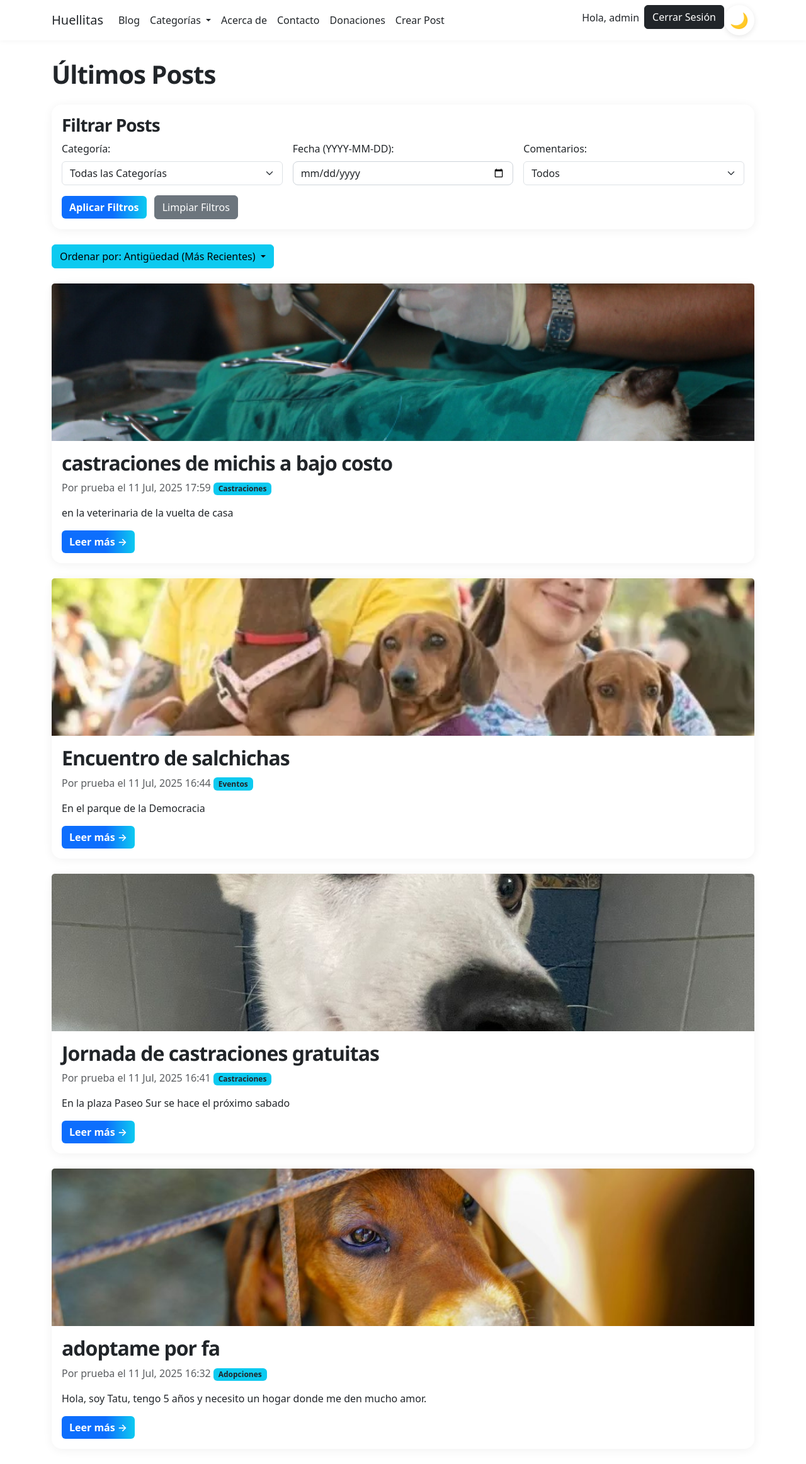
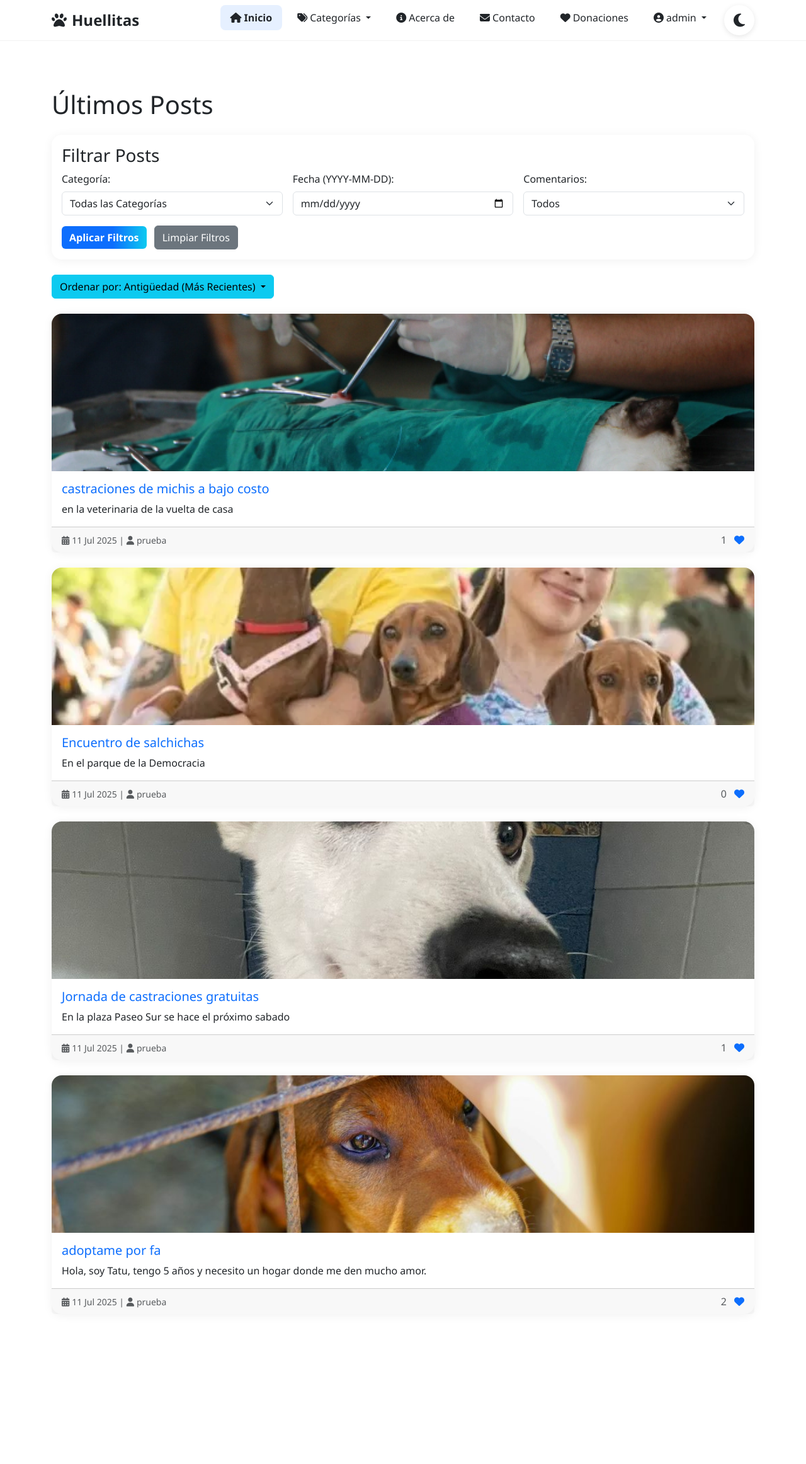
Before and after one commit to DaroNelson/DjangoBlogHuellita, a Django app: page / in a window 1280 px wide. Shown: the whole page at 63% size. After the commit the page ends 2086 px from the top, so only its background shows below. Run offline with Django 5.2, Linux system fonts and the light colour scheme; a user stored in the database is signed in; data comes from the database, SQL or seed files in the repository; both versions use the stored data as it was after the commit; some libraries are stand-ins or nearby versions.

Commit message:
barra mejorada

```diff
--- a/blog/static/css/styles.css
+++ b/blog/static/css/styles.css
@@ -1,14 +1,62 @@
 /* Navbar transparente y con blur */
 .navbar {
-    background-color: rgba(255,255,255,0.7) !important;
-    backdrop-filter: blur(8px);
-    box-shadow: 0 2px 8px rgba(0,0,0,0.04);
-    transition: background 0.3s, box-shadow 0.3s;
+    transition: background-color 0.3s ease, box-shadow 0.3s ease;
+    background-color: rgba(255, 255, 255, 0.8);
+    backdrop-filter: blur(10px);
+    -webkit-backdrop-filter: blur(10px);
+    border-bottom: 1px solid rgba(0,0,0,0.05);
 }
 
+.navbar.scrolled {
+    background-color: rgba(255, 255, 255, 0.95);
+    box-shadow: 0 2px 10px rgba(0,0,0,0.1);
+}
+
+.navbar-brand {
+    font-weight: 700;
+    font-size: 1.5rem;
+    color: #212529;
+}
+
+.nav-link {
+    font-weight: 500;
+    color: #495057;
+    padding: 0.5rem 1rem !important;
+    border-radius: 0.5rem;
+    transition: background-color 0.2s ease, color 0.2s ease;
+    margin: 0 0.25rem;
+}
+
+.nav-link:hover, .nav-link.active {
+    color: #0d6efd;
+    background-color: rgba(13, 110, 253, 0.1);
+}
+
+.nav-link.active {
+    font-weight: 600;
+}
+
+/* Dark Mode Navbar */
 body.dark-mode .navbar {
-    background-color: rgba(24,26,27,0.7) !important;
-    box-shadow: 0 2px 8px rgba(0,0,0,0.18);
+    background-color: rgba(33, 37, 41, 0.8);
+    border-bottom: 1px solid rgba(255,255,255,0.1);
+}
+
+body.dark-mode .navbar.scrolled {
+    background-color: rgba(33, 37, 41, 0.95);
+}
+
+body.dark-mode .navbar-brand {
+    color: #f8f9fa;
+}
+
+body.dark-mode .nav-link {
+    color: #adb5bd;
+}
+
+body.dark-mode .nav-link:hover, body.dark-mode .nav-link.active {
+    color: #66afe9;
+    background-color: rgba(102, 175, 233, 0.1);
 }
 
 /* Contraste de enlaces en navbar transparente */
@@ -54,24 +102,6 @@ body.dark-mode .navbar .nav-link:hover {
 }
 .card:hover {
     box-shadow: 0 4px 32px rgba(0,0,0,0.10);
-}
-
-/* Títulos destacados */
-h1, h2, h3, h4, h5 {
-    font-family: 'Segoe UI', 'Roboto', Arial, sans-serif;
-    font-weight: 700;
-    letter-spacing: -1px;
-}
-
-/* Inputs y formularios */
-.form-control {
-    border-radius: 0.5rem;
-    border: 1px solid #ced4da;
-    transition: border 0.3s, box-shadow 0.3s;
-}
-.form-control:focus {
-    border-color: #0d6efd;
-    box-shadow: 0 0 0 0.2rem rgba(13,110,253,.10);
 }
 
 /* Mejoras en modo oscuro */
@@ -138,15 +168,76 @@ body.dark-mode .form-container {
     border: 1px solid #343a40;
     box-shadow: 0 4px 24px rgba(0,0,0,0.25);
 }
-.form-container h2, .form-container h1 {
-    text-align: center;
-    margin-bottom: 1.5rem;
-    font-weight: 700;
-    color: #212529;
+
+/* ===== Card Enhancements ===== */
+.card {
+    transition: transform 0.3s ease, box-shadow 0.3s ease;
+    border: none;
+    border-radius: 1rem;
 }
-body.dark-mode .form-container h2,
-body.dark-mode .form-container h1 {
-    color: #fff;
+.card:hover {
+    transform: translateY(-5px);
+    box-shadow: 0 8px 30px rgba(0,0,0,0.12);
+}
+.card-img-top {
+    transition: transform 0.3s ease;
+    border-top-left-radius: 1rem;
+    border-top-right-radius: 1rem;
+}
+.card:hover .card-img-top {
+    transform: scale(1.05);
+}
+.card-img-container {
+    overflow: hidden;
+    border-top-left-radius: 1rem;
+    border-top-right-radius: 1rem;
+}
+
+/* Dark Mode Card */
+body.dark-mode .card {
+    background-color: #23272b;
+    box-shadow: 0 4px 24px rgba(0,0,0,0.25);
+}
+body.dark-mode .card .card-title,
+body.dark-mode .card .card-text,
+body.dark-mode .card .text-muted {
+    color: #f8f9fa !important;
+}
+body.dark-mode .card .card-title a {
+    color: #66afe9;
+}
+body.dark-mode .card .card-text {
+    color: #adb5bd !important;
+}
+
+/* Like Button Enhancement */
+.like-btn {
+    transition: color 0.2s ease, transform 0.2s ease;
+}
+.like-btn:hover {
+    color: #dc3545; /* Red color on hover */
+    transform: scale(1.1);
+}
+.like-btn.liked {
+    color: #dc3545;
+}
+
+body.dark-mode .like-btn {
+    color: #adb5bd;
+}
+body.dark-mode .like-btn:hover {
+    color: #e84a5f;
+}
+body.dark-mode .like-btn.liked {
+    color: #e84a5f;
+}
+
+/* General Font Improvements */
+body {
+    font-family: 'Segoe UI', 'Roboto', 'Helvetica Neue', Arial, sans-serif;
+}
+body.dark-mode {
+    color: #e9ecef;
 }
 
 /* Alertas */
--- a/blog/templates/blog/base.html
+++ b/blog/templates/blog/base.html
@@ -14,6 +14,7 @@
     <meta name="viewport" content="width=device-width, initial-scale=1.0">
     <title>{% block title %}Huellitas{% endblock %}</title>
     <link href="https://cdn.jsdelivr.net/npm/bootstrap@5.3.0/dist/css/bootstrap.min.css" rel="stylesheet">
+    <link rel="stylesheet" href="https://cdnjs.cloudflare.com/ajax/libs/font-awesome/6.4.0/css/all.min.css">
     <link rel="stylesheet" type="text/css" href="{% static 'css/styles.css' %}">
     <style>
         body {
@@ -22,82 +23,68 @@
     </style>
 </head>
 <body>
+    <!-- Navbar -->
     <nav class="navbar navbar-expand-lg fixed-top">
         <div class="container">
-            <a class="navbar-brand" href="{% url 'post_list' %}">Huellitas</a>
+            <a class="navbar-brand" href="{% url 'post_list' %}">
+                <i class="fas fa-paw me-2"></i>Huellitas
+            </a>
             <button class="navbar-toggler" type="button" data-bs-toggle="collapse" data-bs-target="#navbarNav" aria-controls="navbarNav" aria-expanded="false" aria-label="Toggle navigation">
                 <span class="navbar-toggler-icon"></span>
             </button>
             <div class="collapse navbar-collapse" id="navbarNav">
-                <ul class="navbar-nav me-auto">
+                <ul class="navbar-nav ms-auto">
                     <li class="nav-item">
-                        <a class="nav-link" href="{% url 'category_overview' %}">Blog</a>
+                        <a class="nav-link {% if request.resolver_match.url_name == 'post_list' %}active{% endif %}" href="{% url 'post_list' %}"><i class="fas fa-home me-1"></i>Inicio</a>
                     </li>
-
-                    {# NUEVO: Menú desplegable de Categorías #}
                     <li class="nav-item dropdown">
-                        <a class="nav-link dropdown-toggle" href="#" id="navbarDropdownCategorias" role="button" data-bs-toggle="dropdown" aria-expanded="false">
-                            Categorías
+                        <a class="nav-link dropdown-toggle" href="#" id="categoriasDropdown" role="button" data-bs-toggle="dropdown" aria-expanded="false">
+                            <i class="fas fa-tags me-1"></i>Categorías
                         </a>
-                        <ul class="dropdown-menu" aria-labelledby="navbarDropdownCategorias">
-                            <li><a class="dropdown-item" href="{% url 'category_overview' %}">Todas las Categorías</a></li>
+                        <ul class="dropdown-menu" aria-labelledby="categoriasDropdown">
+                            <li><a class="dropdown-item" href="{% url 'category_overview' %}">Todas las categorías</a></li>
                             <li><hr class="dropdown-divider"></li>
                             {% for categoria in categorias %}
-                                <li><a class="dropdown-item" href="{% url 'post_list' %}?categoria={{ categoria.nombre }}">{{ categoria.nombre }}</a></li>
+                                <li><a class="dropdown-item" href="{{ categoria.get_absolute_url }}">{{ categoria.nombre }}</a></li>
                             {% endfor %}
                         </ul>
                     </li>
-                    {# FIN NUEVO #}
-
-                    {# NUEVO: Enlace a la sección "Acerca de" #}
                     <li class="nav-item">
-                        <a class="nav-link" href="{% url 'about' %}">Acerca de</a>
+                        <a class="nav-link {% if request.resolver_match.url_name == 'about' %}active{% endif %}" href="{% url 'about' %}"><i class="fas fa-info-circle me-1"></i>Acerca de</a>
                     </li>
-                    {# FIN NUEVO: Enlace a la sección "Acerca de" #}
-
-                    {# NUEVO: Enlace a la sección "Contacto" #}
                     <li class="nav-item">
-                        <a class="nav-link" href="{% url 'contact' %}">Contacto</a>
+                        <a class="nav-link {% if request.resolver_match.url_name == 'contact' %}active{% endif %}" href="{% url 'contact' %}"><i class="fas fa-envelope me-1"></i>Contacto</a>
                     </li>
-                    {# NUEVO: Enlace a la sección "Donaciones" #}
                     <li class="nav-item">
-                        <a class="nav-link" href="{% url 'donations' %}">Donaciones</a>
+                        <a class="nav-link {% if request.resolver_match.url_name == 'donations' %}active{% endif %}" href="{% url 'donations' %}"><i class="fas fa-heart me-1"></i>Donaciones</a>
                     </li>
-
                     {% if user.is_authenticated %}
-                    <li class="nav-item">
-                        <a class="nav-link" href="{% url 'post_create' %}">Crear Post</a>
-                    </li>
-                    {% endif %}
-
-
-
-
-
-
-                </ul>
-                <ul class="navbar-nav">
-                    {% if user.is_authenticated %}
-                        <li class="nav-item">
-                            <span class="nav-link text-white">Hola, {{ user.username }}</span>
-                        </li>
-                        <li class="nav-item">
-                            <form action="{% url 'logout' %}" method="post" class="d-inline">
-                                {% csrf_token %} {# ¡MUY IMPORTANTE para la seguridad! #}
-                                <button type="submit" class="btn btn-dark">Cerrar Sesión</button>
-                            </form>
+                        <li class="nav-item dropdown">
+                            <a class="nav-link dropdown-toggle" href="#" id="navbarDropdown" role="button" data-bs-toggle="dropdown" aria-expanded="false">
+                                <i class="fas fa-user-circle me-1"></i>{{ user.username }}
+                            </a>
+                            <ul class="dropdown-menu dropdown-menu-end" aria-labelledby="navbarDropdown">
+                                <li><a class="dropdown-item" href="{% url 'post_create' %}"><i class="fas fa-plus-circle me-1"></i>Crear Post</a></li>
+                                <li><hr class="dropdown-divider"></li>
+                                <li>
+                                    <form action="{% url 'logout' %}" method="post" class="d-inline">
+                                        {% csrf_token %}
+                                        <button type="submit" class="dropdown-item text-danger"><i class="fas fa-sign-out-alt me-1"></i>Cerrar Sesión</button>
+                                    </form>
+                                </li>
+                            </ul>
                         </li>
                     {% else %}
                         <li class="nav-item">
-                            <a class="nav-link" href="{% url 'login' %}">Iniciar Sesión</a>
+                            <a class="nav-link" href="{% url 'login' %}"><i class="fas fa-sign-in-alt me-1"></i>Iniciar Sesión</a>
                         </li>
                         <li class="nav-item">
-                            <a class="nav-link" href="{% url 'register' %}">Registrarse</a>
+                            <a class="nav-link" href="{% url 'register' %}"><i class="fas fa-user-plus me-1"></i>Registrarse</a>
                         </li>
                     {% endif %}
-                    <li class="nav-item">
-                        <button id="toggle-theme" class="btn" aria-label="Cambiar tema">
-                            🌙
+                    <li class="nav-item ms-lg-2">
+                        <button id="toggle-theme" class="btn btn-outline-secondary rounded-circle" type="button">
+                            <i class="fas fa-moon"></i>
                         </button>
                     </li>
                 </ul>
@@ -105,7 +92,7 @@
         </div>
     </nav>
 
-    <div class="container mt-4">
+    <main class="container mt-5 pt-4">
         {% if messages %}
             {% for message in messages %}
                 <div class="alert alert-{{ message.tags }} alert-dismissible fade show" role="alert">
@@ -117,38 +104,43 @@
 
         {% block content %}
         {% endblock content %}
-    </div>
+    </main>
 
     <script src="https://cdn.jsdelivr.net/npm/bootstrap@5.3.0/dist/js/bootstrap.bundle.min.js"></script>
     <script>
-        // Script para cambiar entre modo claro y oscuro
         document.addEventListener('DOMContentLoaded', function() {
+            // Navbar scroll effect
+            const navbar = document.querySelector('.navbar');
+            window.addEventListener('scroll', () => {
+                if (window.scrollY > 50) {
+                    navbar.classList.add('scrolled');
+                } else {
+                    navbar.classList.remove('scrolled');
+                }
+            });
+
+            // Dark/Light mode toggle
             const toggleButton = document.getElementById('toggle-theme');
             const body = document.body;
+            const icon = toggleButton.querySelector('i');
 
-            // Verificar si hay un tema guardado en localStorage
             const savedTheme = localStorage.getItem('theme');
             if (savedTheme === 'dark') {
                 body.classList.add('dark-mode');
-                toggleButton.textContent = '☀️';
-            } else {
-                toggleButton.textContent = '🌙';
+                icon.classList.replace('fa-moon', 'fa-sun');
             }
 
-            // Agregar evento al botón
             toggleButton.addEventListener('click', function() {
                 body.classList.toggle('dark-mode');
-
                 if (body.classList.contains('dark-mode')) {
-                    toggleButton.textContent = '☀️';
                     localStorage.setItem('theme', 'dark');
+                    icon.classList.replace('fa-moon', 'fa-sun');
                 } else {
-                    toggleButton.textContent = '🌙';
                     localStorage.setItem('theme', 'light');
+                    icon.classList.replace('fa-sun', 'fa-moon');
                 }
             });
         });
     </script>
-    {% block extra_js %}{% endblock %}
 </body>
 </html>
--- a/blog/templates/blog/post_list.html
+++ b/blog/templates/blog/post_list.html
@@ -77,15 +77,22 @@
                 <img src="{{ post.imagen_portada.url }}" class="card-img-top" alt="{{ post.titulo }}" style="max-height: 250px; object-fit: cover;">
             {% endif %}
             <div class="card-body">
-                <h2 class="card-title"><a href="{% url 'post_detail' post.pk %}" class="text-dark text-decoration-none">{{ post.titulo }}</a></h2>
-                <p class="card-text text-muted">
-                    Por {{ post.autor.username }} el {{ post.fecha_publicacion|date:"d M, Y H:i" }}
-                    {% if post.categoria %}
-                        <span class="badge bg-info text-dark">{{ post.categoria.nombre }}</span>
-                    {% endif %}
-                </p>
-                <p class="card-text">{{ post.contenido|truncatechars:200 }}</p>
-                <a href="{% url 'post_detail' post.pk %}" class="btn btn-primary">Leer más &rarr;</a>
+                <h5 class="card-title"><a href="{{ post.get_absolute_url }}" class="text-decoration-none">{{ post.titulo }}</a></h5>
+                <p class="card-text">{{ post.contenido|truncatewords:30 }}</p>
+            </div>
+            <div class="card-footer text-muted d-flex justify-content-between align-items-center">
+                <div>
+                    <small>
+                        <i class="fas fa-calendar-alt me-1"></i>{{ post.fecha_publicacion|date:"d M Y" }} |
+                        <i class="fas fa-user me-1"></i>{{ post.autor.username }}
+                    </small>
+                </div>
+                <div>
+                    <span class="like-count me-2">{{ post.likes.count }}</span>
+                    <a href="#" class="like-btn {% if user in post.likes.all %}liked{% endif %}" data-post-id="{{ post.id }}">
+                        <i class="fas fa-heart"></i>
+                    </a>
+                </div>
             </div>
         </div>
     {% empty %}
@@ -114,3 +121,30 @@
     {% endif %}
 
 {% endblock content %}
+
+<script>
+document.addEventListener('DOMContentLoaded', function() {
+    // Like button functionality
+    const likeButtons = document.querySelectorAll('.like-btn');
+    likeButtons.forEach(button => {
+        button.addEventListener('click', function(e) {
+            e.preventDefault();
+            const postId = this.dataset.postId;
+            const likeCountSpan = this.previousElementSibling;
+            const icon = this.querySelector('i');
+
+            fetch(`/blog/like/${postId}/`)
+                .then(response => response.json())
+                .then(data => {
+                    likeCountSpan.textContent = data.likes_count;
+                    if (data.liked) {
+                        this.classList.add('liked');
+                    } else {
+                        this.classList.remove('liked');
+                    }
+                })
+                .catch(error => console.error('Error:', error));
+        });
+    });
+});
+</script>
--- a/mi_blog_noticias/settings.py
+++ b/mi_blog_noticias/settings.py
@@ -65,7 +65,7 @@ TEMPLATES = [
                 'django.template.context_processors.request',
                 'django.contrib.auth.context_processors.auth',
                 'django.contrib.messages.context_processors.messages',
-                'blog.context_processors.categorias_globales', # ¡Esta línea es clave!
+                'blog.context_processors.categorias_globales',
             ],
         },
     },
```
Also changed, not shown: db.sqlite3.
